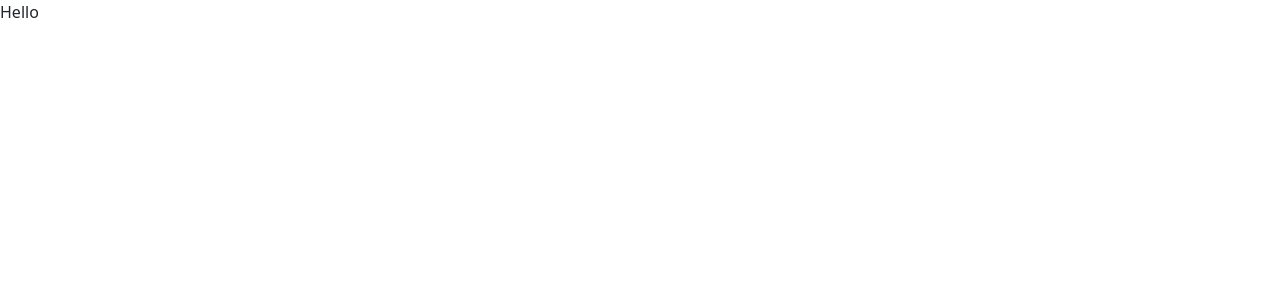
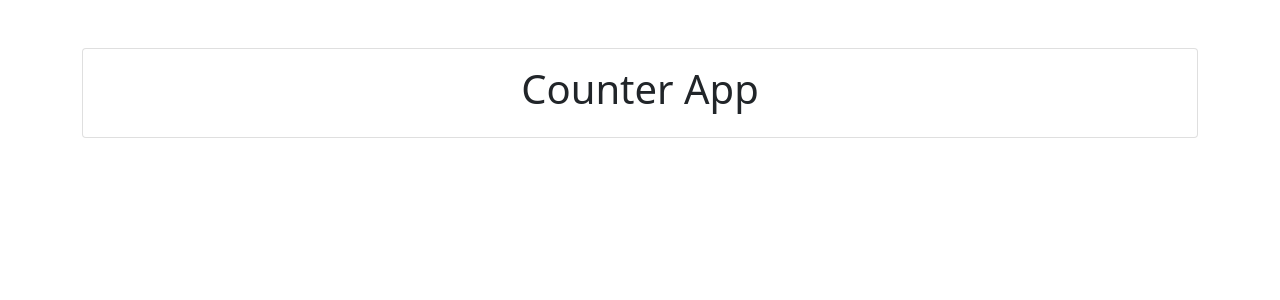
Before and after one commit to trivera777/ReactCounter, a React (Create React App) app: page / in a window 1280 px wide. Shown: the top 300 px of the page. Built offline with nearby package versions, Linux system fonts and the light colour scheme.

Commit message:
added Counter App Title

```diff
--- a/src/App.js
+++ b/src/App.js
@@ -1,6 +1,14 @@
+import React, {useState} from 'react'
+
 function App(){
     return (
-        <>Hello </>
+        <div className="container my-5">
+            <div className="card text-center my-5">
+                <div className="card-body">
+                    <h1>Counter App</h1>
+                </div>
+            </div>
+        </div>
     )
 }
 
```
